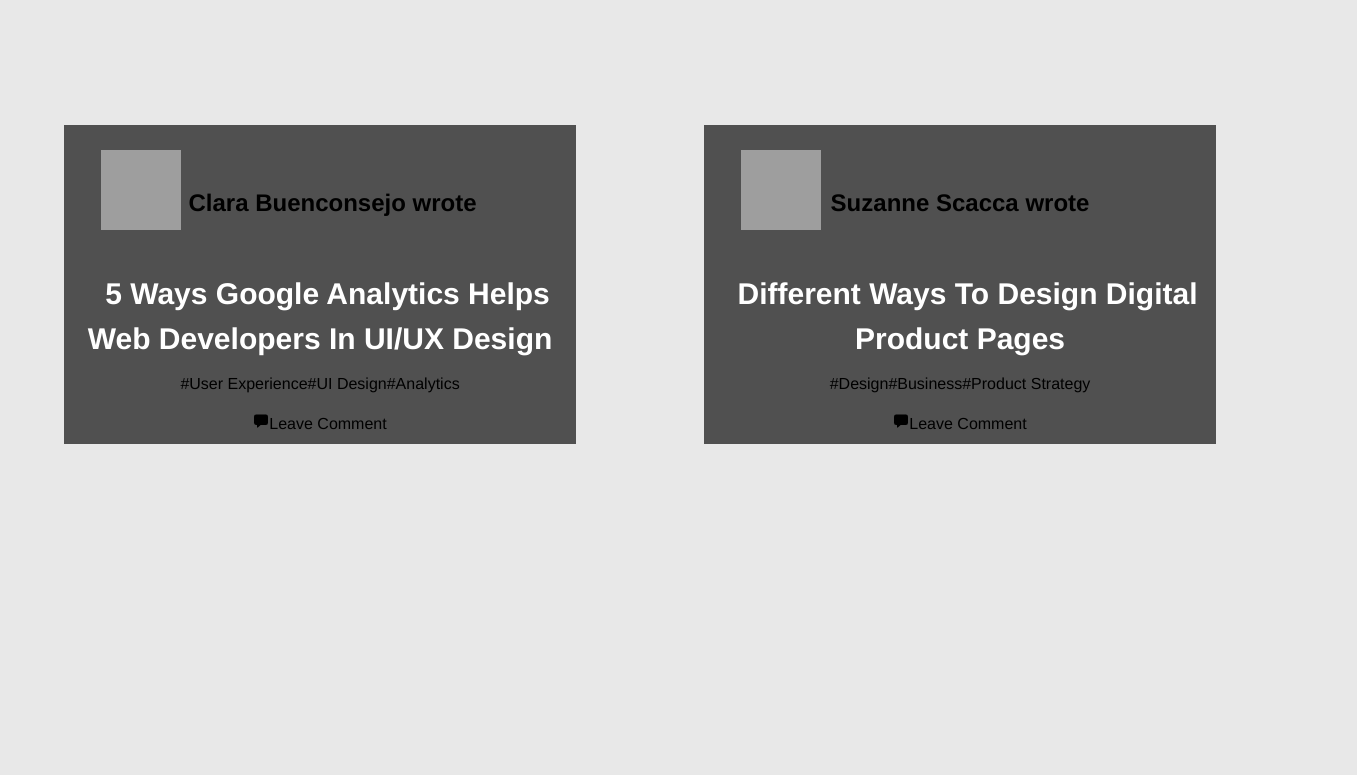
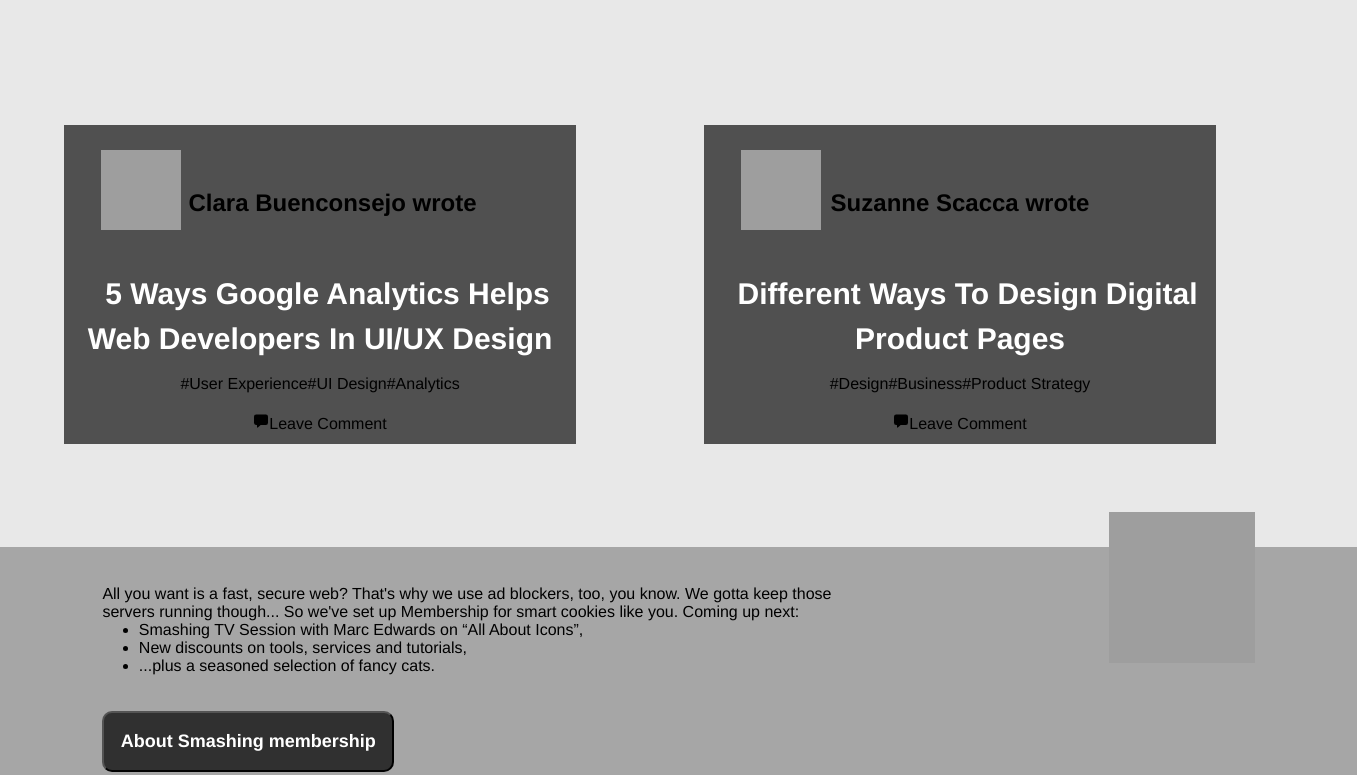
Before and after one commit to pointerish/Design-Teardown-Microverse, a plain HTML site: page index.html in a window 1280 px wide. Shown: the part 689-1464 px from the top of the page, 1357 px wide, since content can reach past the window. Before the commit the page ends 1133 px from the top, so only its background shows below. Drawn offline with nearby package versions, Linux system fonts and the light colour scheme; grey boxes are pictures that could not be loaded.

Commit message:
Add membership section.

```diff
--- a/index.html
+++ b/index.html
@@ -44,7 +44,7 @@
                     <p>#UI Design</p>
                     <p>#Analytics</p>
                 </div>
-                <p><ion-icon class="chat-icon" name="chatbox"></ion-icon>Leave Comment</p>
+                <p class="chat-icon"><span><ion-icon name="chatbox"></ion-icon></span>Leave Comment</p>
         </section>
 
         <section class="right-section">
@@ -57,7 +57,7 @@
             <p>#Business</p>
             <p>#Product Strategy</p>
             </div>
-            <p><ion-icon class="chat-icon" name="chatbox"></ion-icon>Leave Comment
+            <p class="chat-icon"><span><ion-icon name="chatbox"></ion-icon></span>Leave Comment
             </p>
         </section>
 
@@ -72,10 +72,9 @@
                 <p>#UI Design</p>
                 <p>#Analytics</p>
             </div>
-                <p><ion-icon class="chat-icon" name="chatbox"></ion-icon>Leave Comment
+                <p class="chat-icon"><span><ion-icon name="chatbox"></ion-icon></span>Leave Comment
                 </p>
         </section>
-
         <section class="right-section">
             <img class="profile-image" src="https://cdn.pixabay.com/photo/2015/10/05/22/37/blank-profile-picture-973460_1280.png" alt="profile image">
             <h2 class="right-section-title">Suzanne Scacca wrote</h2>
@@ -86,8 +85,23 @@
             <p>#Business</p>
             <p>#Product Strategy</p>
             </div>
-            <p><ion-icon class="chat-icon" name="chatbox"></ion-icon>Leave Comment
+            <p class="chat-icon"><span><ion-icon name="chatbox"></ion-icon></span>Leave Comment
             </p>
+        </section>
+        <section class="membership">
+            <div class="text-and-button">
+            <p>All you want is a fast, secure web? That's why we use ad blockers, too, you know. We gotta keep those servers running though... So we've set up Membership for smart cookies like you. Coming up next:
+                <ul class="u-list">
+                    <li>Smashing TV Session with Marc Edwards on “All About Icons”,</li>
+                    <li>New discounts on tools, services and tutorials,</li>
+                    <li>...plus a seasoned selection of fancy cats.</li>
+                </ul>
+            </p>
+            <button type="button" class="smash-membership">About Smashing membership</button>
+        </div>
+        <div class="image">
+            <img class="membership-image" src="https://picsum.photos/200/300" alt="">
+        </div>
         </section>
     </div>
     </main>
--- a/stylesheets/style.css
+++ b/stylesheets/style.css
@@ -118,3 +118,44 @@
    justify-content: center;
    vertical-align: middle;
 }
+
+.membership {
+  margin-top: 8%;
+  padding: 3% 3%;
+  width: 100vw;
+  background-color: #a6a6a6;
+  display: flex;
+  flex-grow: 1;
+}
+
+.text-and-button {
+  width: 60vw;
+  margin-left: 5%;
+}
+
+.smash-membership {
+  margin-top: 5%;
+  width: 40%;
+  height: 40%;
+  background-color: #303030;
+  border-radius: 10px;
+  color: white;
+  font-size: 18px;
+  font-weight: bold;
+}
+
+.u-list {
+  margin-left: 5%;
+}
+
+.image {
+  flex-grow: 2;
+  width: 40vw;
+}
+
+.membership-image {
+  margin-left: 57%;
+  margin-top: -15%;
+  width: 30%;
+  height: 100%;
+}
```
